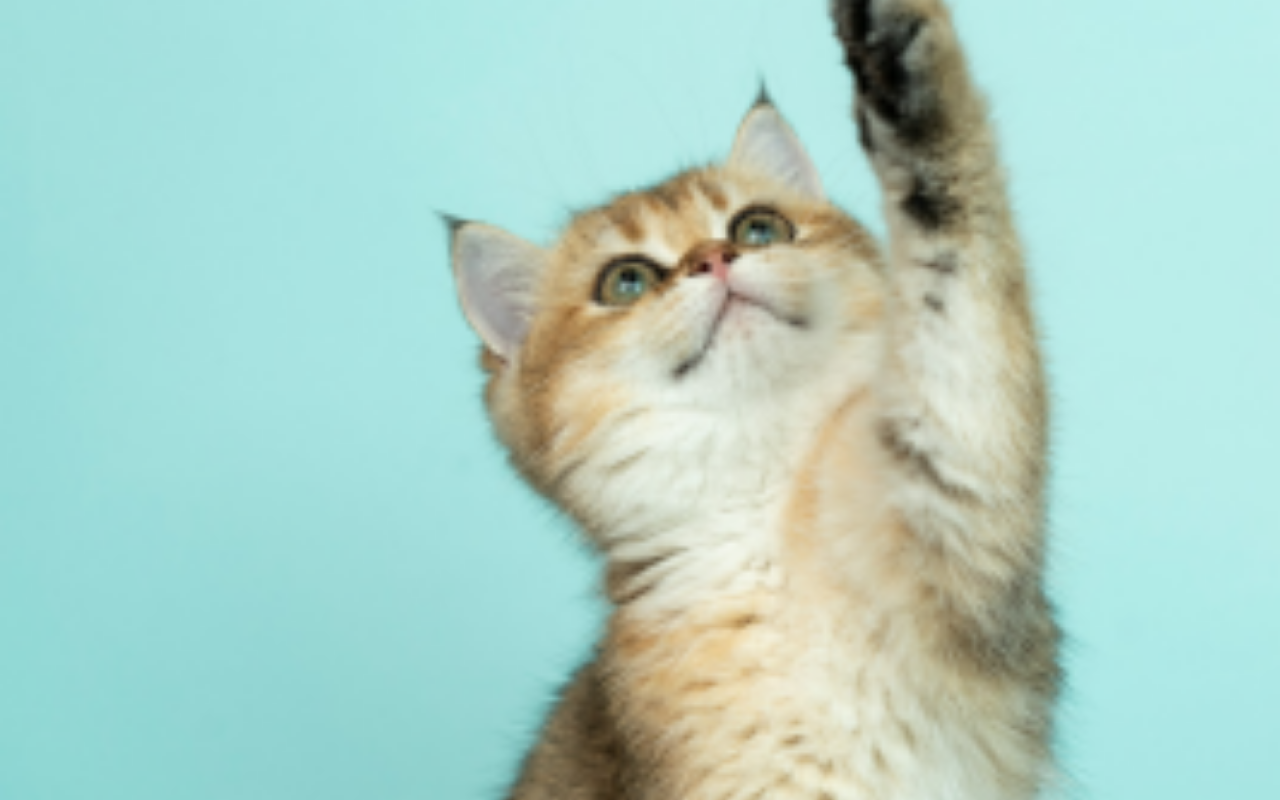
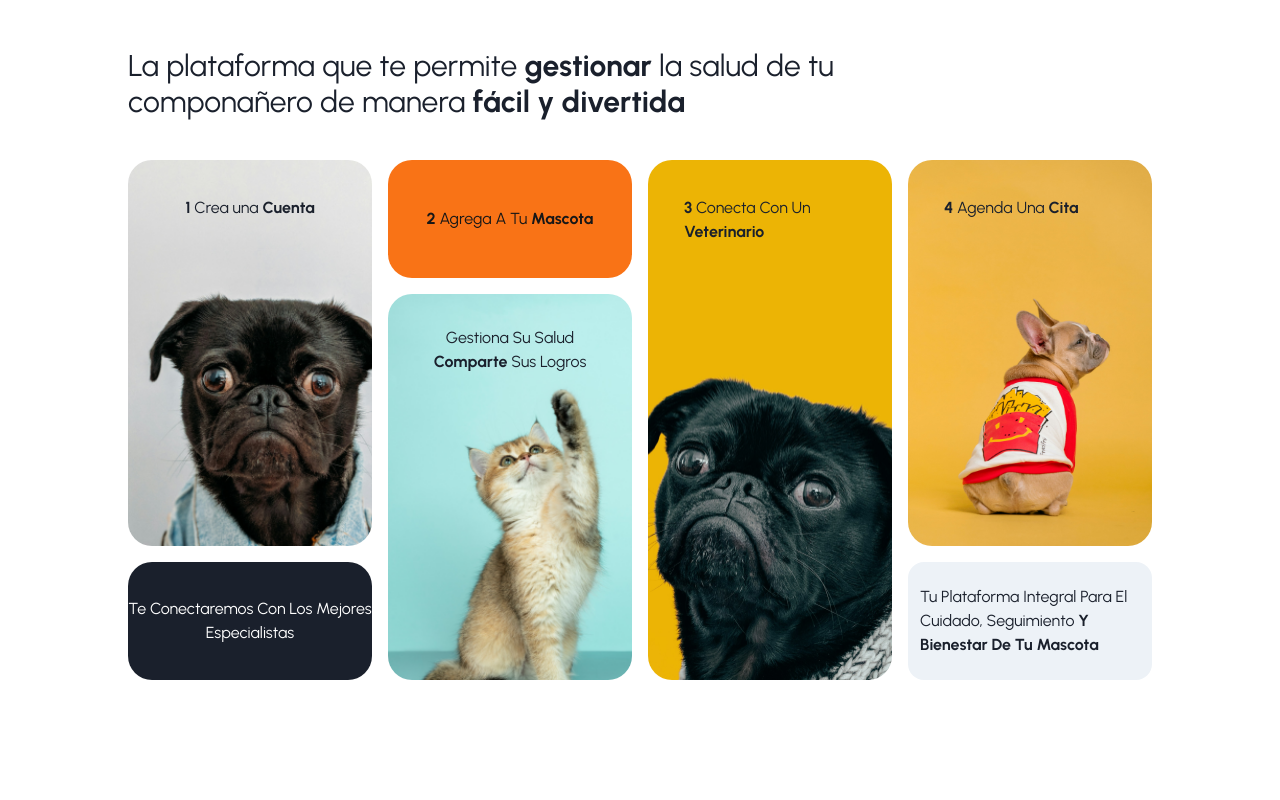
Before and after one commit to Peek-app/front-end, a Next.js app: page /landing/mosaic in a window 1280 px wide. Built offline with nearby package versions, Linux system fonts and the light colour scheme.

Commit message:
Completando mosaico

```diff
--- a/src/pages/index.jsx
+++ b/src/pages/index.jsx
@@ -1,11 +1,11 @@
-import Branding from "./landing/branding";
 import Navbar from "@/components/NavBar";
+import Landing from "./landing";
 
 export default function Home() {
   return (
     <main>
       <Navbar></Navbar>
-      <Branding />
+      <Landing />
     </main>
   );
 }
--- /dev/null
+++ b/src/pages/landing/exampleArea.jsx
@@ -0,0 +1,41 @@
+import Image from "next/image";
+
+export default function ExampleArea() {
+  return (
+    <main className="grid grid-cols-1 gap-4 lg:grid-cols-12 lg:gap-8 bg-congress-950">
+      <section className="lg:col-start-2 lg:col-span-4">
+        <h2>Crea El Perfil Digital De Tus Compañeros</h2>
+        <div>
+          <div>
+            <h3>
+              Toda la información que necesitas y <span>más</span>
+            </h3>
+          </div>
+          <div>
+            <h4>En un sólo lugar</h4>
+            <p>
+              Vacunas, historial clínico, alergias, cuidados especiales. etc.
+            </p>
+          </div>
+          <div>
+            <h4>Perfil social</h4>
+            <p>Muestra a todos a tu compañero, comparte sus logros</p>
+          </div>
+          <div>
+            <h4>Veterinarios</h4>
+            <p>Encuentra a un veterinario y programa una cita.</p>
+          </div>
+        </div>
+      </section>
+      <section className="lg:col-start-7 lg:col-span-6">
+        <Image
+          src="/ExampleCards.png"
+          alt="perro en caja"
+          layout="fill"
+          objectFit="cover"
+          className="h-full object-cover"
+        />
+      </section>
+    </main>
+  );
+}
--- a/src/pages/landing/index.jsx
+++ b/src/pages/landing/index.jsx
@@ -1,11 +1,17 @@
 import Branding from "./branding";
+import ExampleArea from "./exampleArea";
 import Mosaic from "./mosaic";
 
 export default function Landing() {
   return (
     <main>
-      <Branding />
-      <Mosaic />
+      <section>
+        <Branding />
+      </section>
+      <section>
+        <Mosaic />
+      </section>
+      <section>{/* <ExampleArea /> */}</section>
     </main>
   );
 }
--- a/src/pages/landing/mosaic.jsx
+++ b/src/pages/landing/mosaic.jsx
@@ -2,76 +2,104 @@ import Image from "next/image";
 
 export default function Mosaic() {
   return (
-    <main>
+    <main className="bg-white px-32 py-2">
       <section>
-        <h2>
-          L plataforma que te permite <span>gestionar</span> la salud de tu
-          componañero de manera <span>fácil y divertida</span>
+        <h2 className="text-congress-950 text-3xl py-10">
+          La plataforma que te permite{" "}
+          <span className="font-bold">gestionar</span> la salud de tu <br />
+          componañero de manera{" "}
+          <span className="font-bold">fácil y divertida</span>
         </h2>
       </section>
-      <section className="grid grid-cols-1 grid-rows-1 gap-4 lg:grid-cols-4 lg:grid-rows-4">
-        <article className="lg:col-span-1 lg:row-span-3">
+      <section className="h-mosaic grid grid-cols-4 grid-rows-4 gap-4">
+        {/* Columna 1, Fila 1-3 */}
+        <article className="relative col-start-1 row-start-1 row-span-3">
           <Image
             src="/petMosaic1.png"
             alt="mascota mosaico 1"
             layout="fill"
             objectFit="cover"
-            className="h-full object-cover"
+            className="absolute inset-0 w-full h-full object-cover rounded-3xl"
           />
+          <div className="relative z-10 p-4 text-congress-950">
+            <p className="text-center p-5">
+              <span className="font-bold">1</span> Crea una{" "}
+              <span className="font-bold">Cuenta</span>
+            </p>
+          </div>
+        </article>
+
+        {/* Columna 1, Fila 4 */}
+        <article className="bg-congress-950 text-white col-start-1 row-start-4 row-span-1 rounded-3xl flex items-center justify-center text-center">
           <p>
-            <span>1</span> Crea una <span>Cuenta</span>
+            Te Conectaremos Con Los <span>Mejores Especialistas</span>
           </p>
         </article>
-        <article className="bg-orange-500 lg:col-span-1 lg:row-span-1">
+
+        {/* Columna 2, Fila 1 */}
+        <article className="bg-orange-500 col-start-2 row-start-1 row-span-1 rounded-3xl flex items-center justify-center">
           <p>
-            <span>2</span> Agrega A Tu <span>Mascota</span>
+            <span className="font-bold">2</span> Agrega A Tu{" "}
+            <span className="font-bold">Mascota</span>
           </p>
         </article>
-        <article className="lg:col-span-1 lg:row-span-4">
+
+        {/* Columna 2, Fila 2-4 */}
+        <article className="relative col-start-2 row-start-2 row-span-3">
+          <Image
+            src="/petMosaic3.png"
+            alt="mascota mosaico 3"
+            layout="fill"
+            objectFit="cover"
+            className="absolute inset-0 w-full h-full object-cover rounded-3xl"
+          />
+          <div className="relative z-10 p-4 text-congress-950">
+            <p className="text-center p-4">
+              Gestiona Su Salud <span className="font-bold">Comparte</span> Sus
+              Logros
+            </p>
+          </div>
+        </article>
+
+        {/* Columna 3, Fila 1-4 */}
+        <article className="relative col-start-3 row-start-1 row-span-4">
           <Image
             src="/petMosaic2.png"
             alt="mascota mosaico 2"
             layout="fill"
             objectFit="cover"
-            className="h-full object-cover"
+            className="absolute inset-0 w-full h-full object-cover rounded-3xl"
           />
-          <p>
-            <span>3</span> Conecta Con Un <span>Veterinario</span>
-          </p>
+          <div className="relative z-10 p-4 text-congress-950">
+            <p className="p-5">
+              <span className="font-bold">3</span> Conecta Con Un{" "}
+              <span className="font-bold">Veterinario</span>
+            </p>
+          </div>
         </article>
-        <article className="lg:col-span-1 lg:row-span-3">
+
+        {/* Columna 4, Fila 1-3 */}
+        <article className="relative col-start-4 row-start-1 row-span-3">
           <Image
             src="/petMosaic4.jpg"
             alt="mascota mosaico 4"
             layout="fill"
             objectFit="cover"
-            className="h-full object-cover"
+            className="absolute inset-0 w-full h-full object-cover rounded-3xl"
           />
-          <p>
-            <span>4</span> Agenda Una <span>Cita</span>
-          </p>
+          <div className="relative z-10 p-4 text-congress-950">
+            <p className="p-5">
+              <span className="font-bold">4</span> Agenda Una{" "}
+              <span className="font-bold">Cita</span>
+            </p>
+          </div>
         </article>
-        <article className="text-congress-950 lg:col-span-1 lg:row-span-1">
-          <p>
-            Te Conectaramos Con Los <span>Mejores Especialistas</span>
-          </p>
-        </article>
-        <article className="lg:col-span-1 lg:row-span-3">
-          <Image
-            src="/petMosaic3.png"
-            alt="mascota mosaico 3"
-            layout="fill"
-            objectFit="cover"
-            className="h-full object-cover"
-          />
-          <p>
-            Gestiona Su Salud <span>Comparte</span> Sus Logros
-          </p>
-        </article>
-        <article className="text-congress-950 lg:col-span-1 lg:row-span-1">
-          <p>
+
+        {/* Columna 4, Fila 4 */}
+        <article className="bg-congress-200 text-congress-950 col-start-4 row-start-4 row-span-1 rounded-2xl flex items-center justify-center">
+          <p className="text-congress-950 p-3">
             Tu Plataforma Integral Para El Cuidado, Seguimiento{" "}
-            <span>Y Bienestar De Tu Mascota</span>
+            <span className="font-bold">Y Bienestar De Tu Mascota</span>
           </p>
         </article>
       </section>
--- a/tailwind.config.js
+++ b/tailwind.config.js
@@ -11,6 +11,15 @@ module.exports = {
         background: "var(--background)",
         foreground: "var(--foreground)",
         congress: {
+          100: "#f7fafc",
+          200: "#edf2f7",
+          300: "#e2e8f0",
+          400: "#cbd5e0",
+          500: "#a0aec0",
+          600: "#718096",
+          700: "#4a5568",
+          800: "#2d3748",
+          900: "#1a202c",
           950: "#1a202c",
         },
       },
@@ -24,6 +33,9 @@ module.exports = {
       fontWeight: {
         black: 900,
       },
+      height: {
+        mosaic: "520px",
+      },
     },
   },
   plugins: [],
```
Also changed, not shown: public/ExampleCards.png (added).
